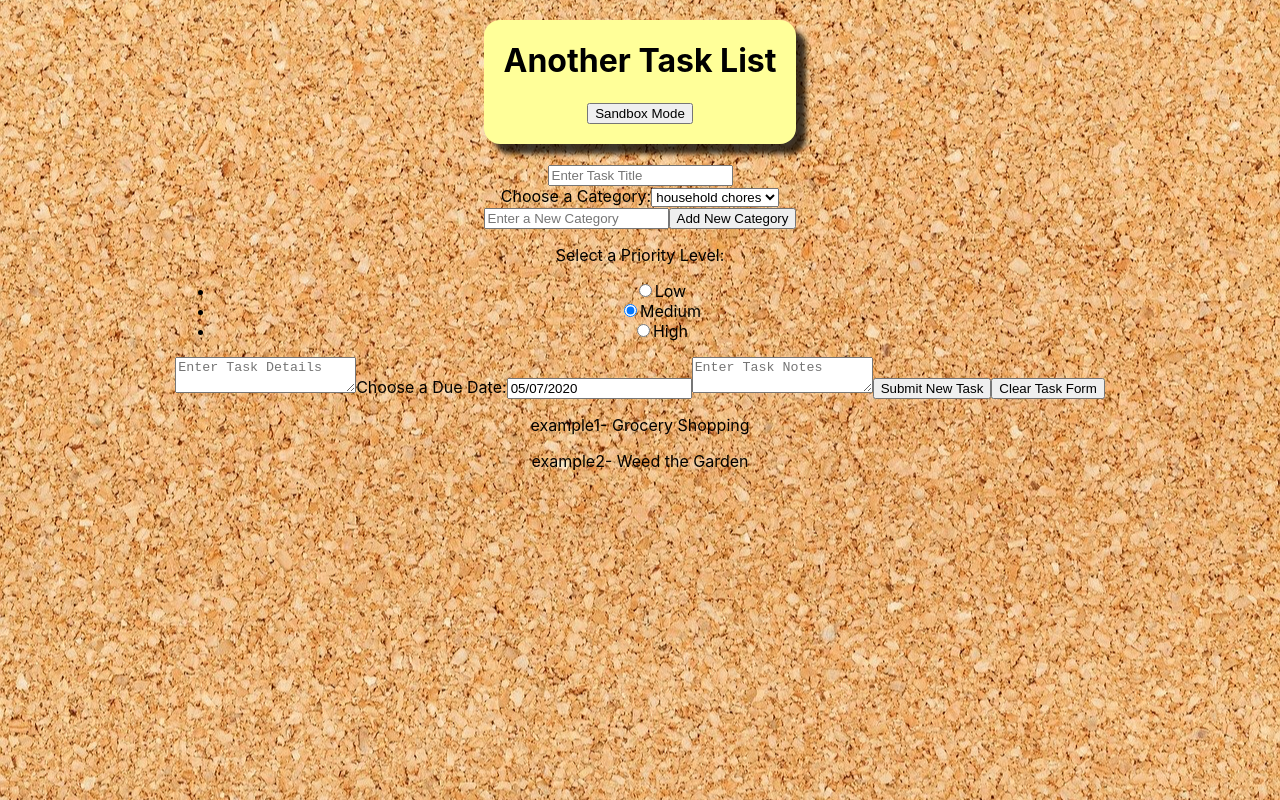
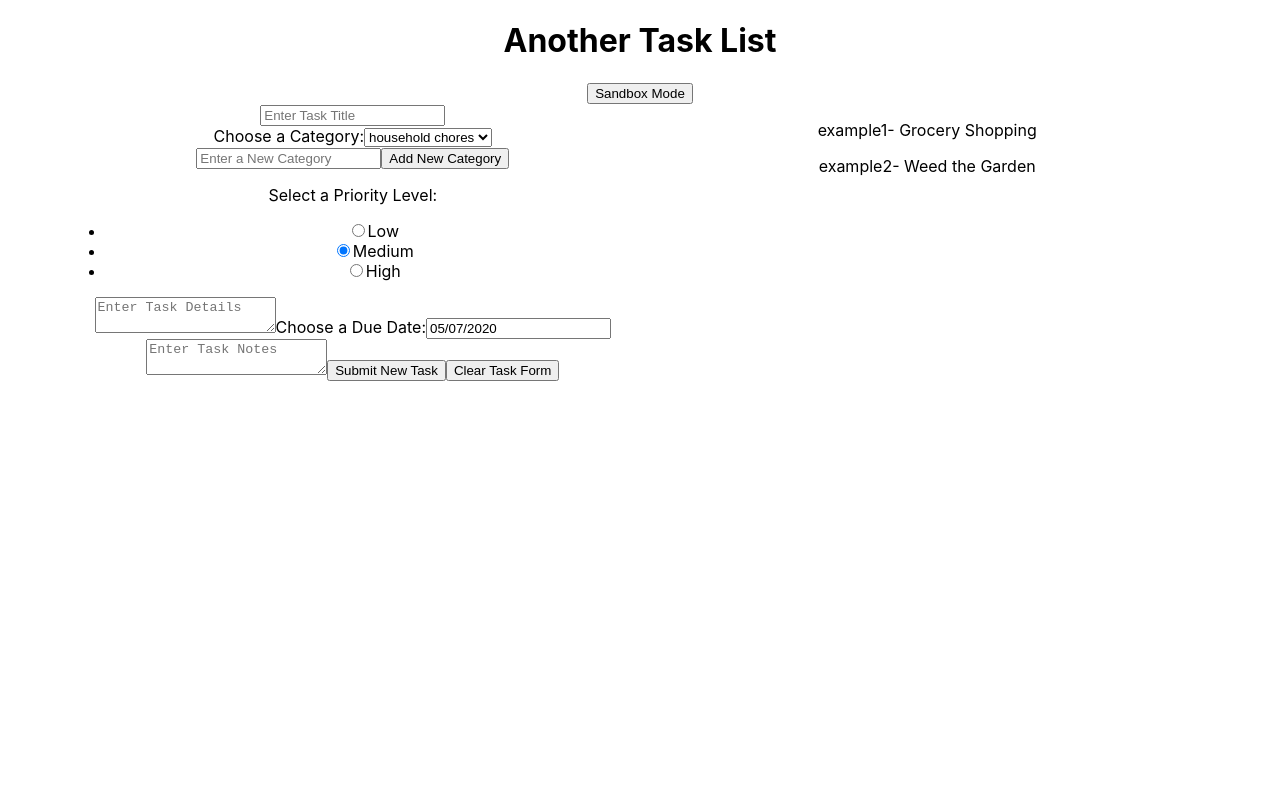
Before and after one commit to lolakoala/AnotherTaskList, a React (Create React App) app: page / in a window 1280 px wide. Built offline with nearby package versions, Linux system fonts and the light colour scheme.

Commit message:
futzes with positions, removes some styles

```diff
--- a/src/App.css
+++ b/src/App.css
@@ -1,22 +1,9 @@
 html {
-  background: url(./assets/backdrop.jpg) no-repeat center center fixed;
-  -webkit-background-size: cover;
-  -moz-background-size: cover;
-  -o-background-size: cover;
-  background-size: cover;
   font-family: 'Roboto', sans-serif;
   box-sizing: border-box;
 }
 
 header {
-  background-color: #FFFF99;
-  margin: 20px;
-  padding: 20px;
-  padding-top: 0px;
-  border-radius: 16px;
-  -webkit-box-shadow: 10px 10px 5px 0px rgba(0,0,0,0.75);
-  -moz-box-shadow: 10px 10px 5px 0px rgba(0,0,0,0.75);
-  box-shadow: 10px 10px 5px 0px rgba(0,0,0,0.75);
 }
 
 .App {
@@ -25,3 +12,15 @@ header {
   flex-direction: column;
   align-items: center;
 }
+
+.body {
+  display: flex;
+}
+
+.form {
+  width: 50%;
+}
+
+.tasks {
+  width: 50%;
+}
--- a/src/App.js
+++ b/src/App.js
@@ -13,8 +13,10 @@ function App() {
           <h1>Another Task List</h1>
           <button>Sandbox Mode</button>
         </header>
-        <Form />
-        <Tasks />
+        <div className='body'>
+          <Form />
+          <Tasks />
+        </div>
       </div>
     </div>
   );
--- a/src/features/form/Form.js
+++ b/src/features/form/Form.js
@@ -33,7 +33,7 @@ const Form = () => {
         setPriority(event.target.value)
     }
 
-    return (<div>
+    return (<div className='form'>
         <input
             type="text"
             value={title}
--- a/src/features/tasks/Tasks.js
+++ b/src/features/tasks/Tasks.js
@@ -5,7 +5,7 @@ import { selectTasks } from './tasksSlice'
 const Tasks = () => {
     const tasks = useSelector(selectTasks)
 
-    return (<div>
+    return (<div className='tasks'>
         {tasks.map(task => <p>{task.title}</p>)}
     </div>)
 }
```
